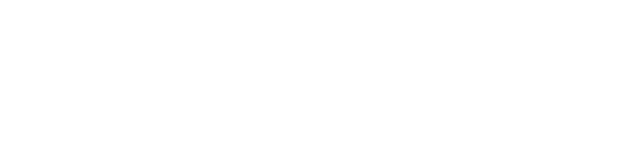
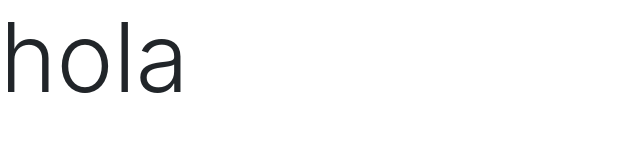
Before and after one commit to App-Web-2020-2021-I/examen-primer-parcial-omarnavarro0012, a plain HTML site: page index.html in a window 1280 px wide. Shown: the whole page, without its empty margins (0-640 px from the left). Drawn offline with nearby package versions, Linux system fonts and the light colour scheme.

Commit message:
primer commit

```diff
--- a/index.html
+++ b/index.html
@@ -12,5 +12,11 @@
     <script src="https://cdn.jsdelivr.net/npm/popper.js@1.16.1/dist/umd/popper.min.js" integrity="sha384-9/reFTGAW83EW2RDu2S0VKaIzap3H66lZH81PoYlFhbGU+6BZp6G7niu735Sk7lN" crossorigin="anonymous"></script>
     <script src="https://stackpath.bootstrapcdn.com/bootstrap/4.5.2/js/bootstrap.min.js" integrity="sha384-B4gt1jrGC7Jh4AgTPSdUtOBvfO8shuf57BaghqFfPlYxofvL8/KUEfYiJOMMV+rV" crossorigin="anonymous"></script>
 
+    <div>
+        <h1 class="display-1">
+hola
+        </h1>
+    </div>
+
 </body>
 </html>
```
